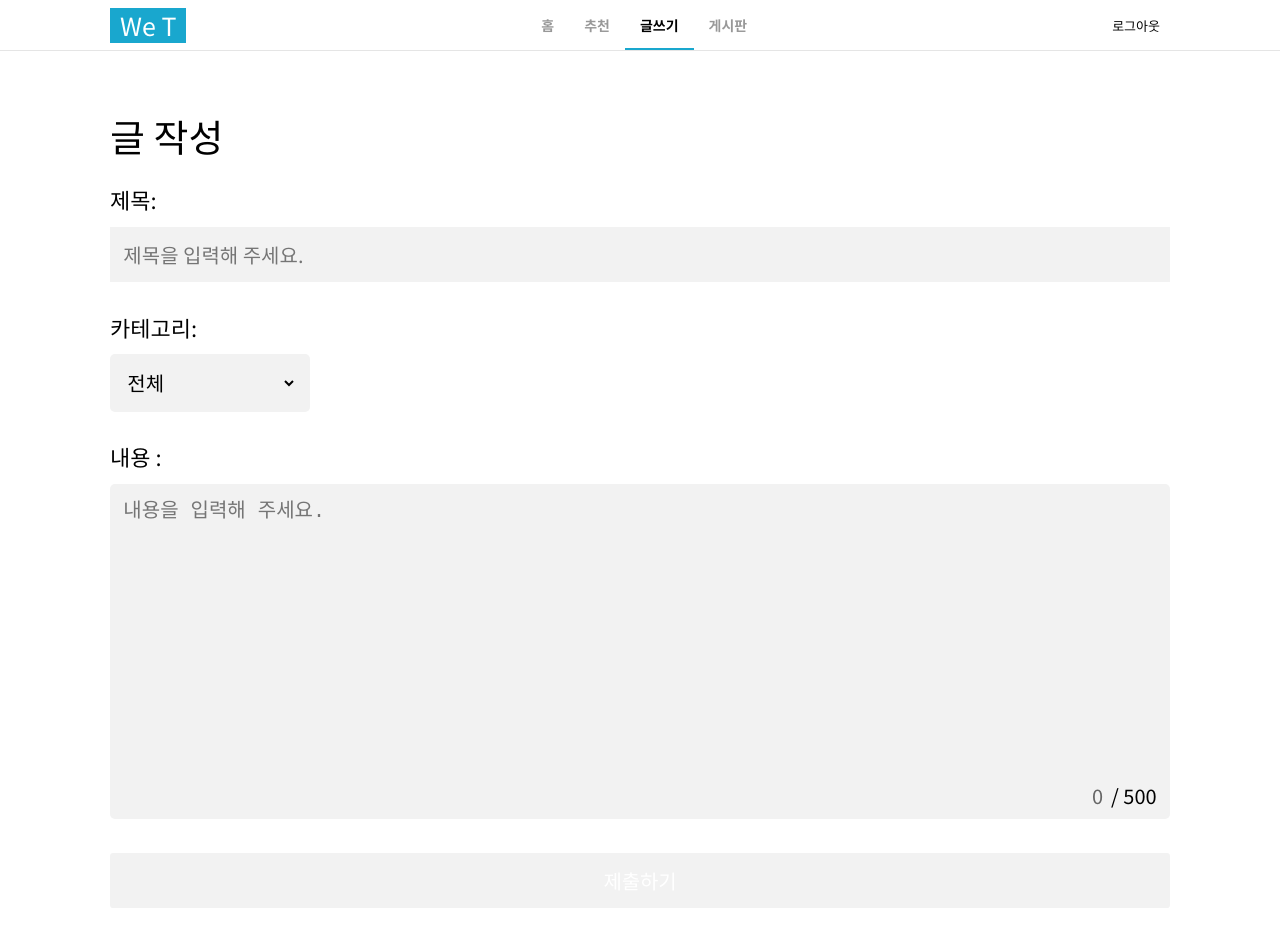
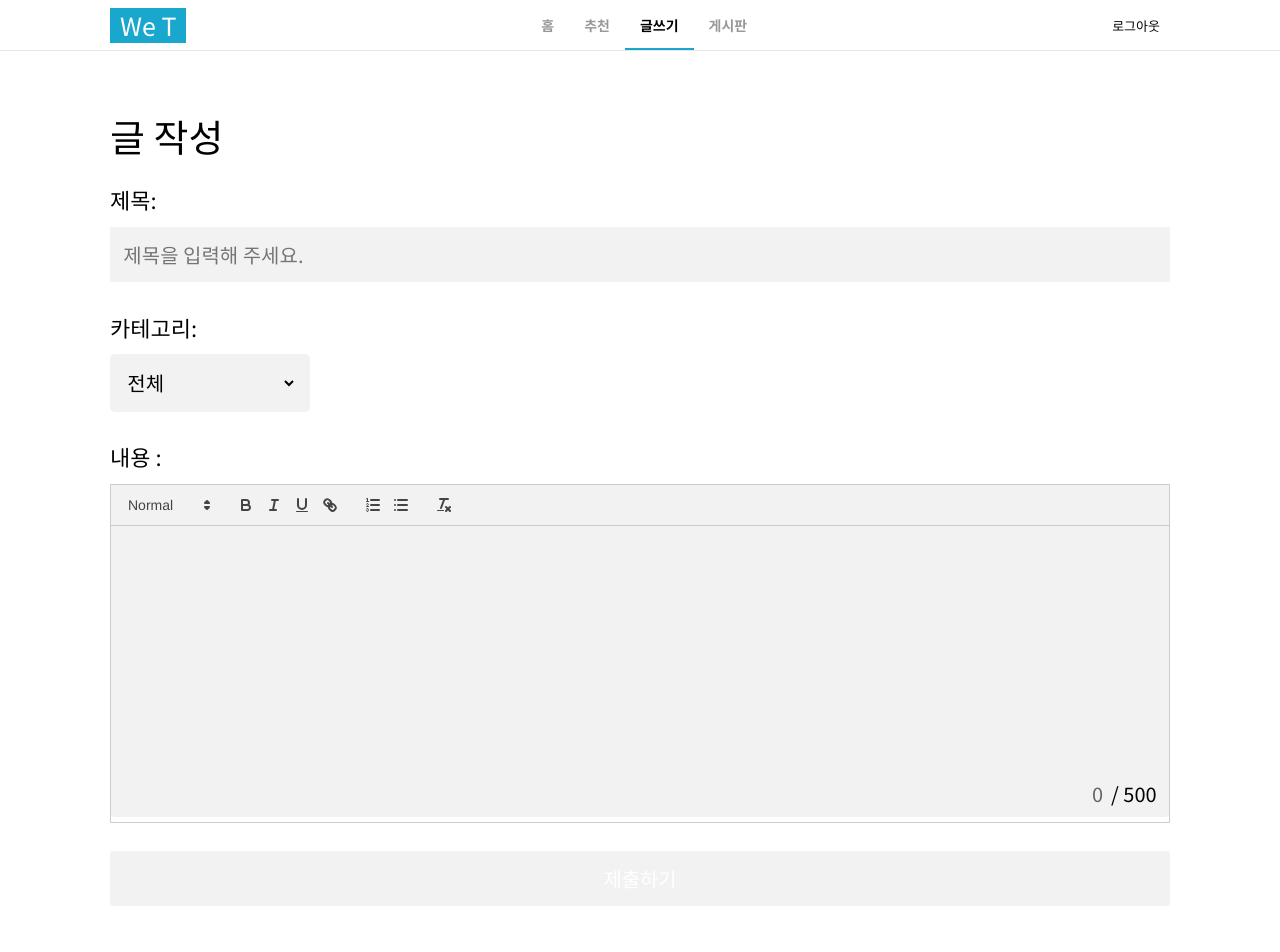
Before and after one commit to chuhongkyu/weT, a Next.js app: page /write in a window 1280 px wide. Shown: the top 952 px of the page. Built offline with nearby package versions, Linux system fonts and the light colour scheme; no server answers; sample sign-in values are in the browser's storage.

Commit message:
Add Detail

```diff
--- a/components/home/list.tsx
+++ b/components/home/list.tsx
@@ -8,6 +8,7 @@ interface IListProps {
 }
 
 export default function List({ data }: IListProps) {
+
   return (
     <ul className={styles.items}>
       {data
@@ -15,7 +16,7 @@ export default function List({ data }: IListProps) {
             <li key={item._id} className={styles.item}>
               <Link href={`/detail/${item._id}`}>
                 <h5 className={styles.title}>{item.title}</h5>
-                <p className={styles.content}>{item.content}</p>
+                <p className={styles.content}></p>
                 <div className={styles.container_bottom}>
                   <p className={styles.date}>{item.time}</p>
                 </div>
--- a/package.json
+++ b/package.json
@@ -26,6 +26,7 @@
     "next-auth": "^4.22.1",
     "react": "18.2.0",
     "react-dom": "18.2.0",
+    "react-quill": "^2.0.0",
     "recharts": "^2.7.2",
     "recoil": "^0.7.7",
     "scss": "^0.2.4",
--- a/pages/detail/[idx].tsx
+++ b/pages/detail/[idx].tsx
@@ -70,7 +70,7 @@ const Detail = ({ data }:any) => {
           </div>
 
           <div className={styles.main_content}>
-          <p className={styles.content} dangerouslySetInnerHTML={{ __html: formattedContent }}></p>
+            <p className={styles.content} dangerouslySetInnerHTML={{ __html: formattedContent }}></p>
           </div>
 
           {session?.user?.email == data.email ? (
--- a/pages/write/index.tsx
+++ b/pages/write/index.tsx
@@ -4,6 +4,12 @@ import { useEffect, useState } from 'react';
 import styles from 'styles/Write.module.scss';
 import Footer from "components/Footer"
 import { useSession } from 'next-auth/react';
+import dynamic from 'next/dynamic';
+import 'react-quill/dist/quill.snow.css';
+
+const ReactQuill = dynamic( () => import('react-quill'), {
+  ssr : false
+})
 
 const Write = () => {
   const [title, setTitle] = useState('');
@@ -26,8 +32,9 @@ const Write = () => {
     setTitle(event.target.value);
   };
 
-  const handleContentChange = (event: React.ChangeEvent<HTMLTextAreaElement>) => {
-    setContent(event.target.value);
+  const handleContentChange = (event: any) => {
+    console.log(content)
+    setContent(event);
   };
 
   const handleCategoryChange = (event: React.ChangeEvent<HTMLSelectElement>) => {
@@ -120,7 +127,10 @@ const Write = () => {
                         내용 :
                     </label>
                     <div className={styles.textarea_content}>
-                        <textarea
+                        <ReactQuill
+                        style={{ height: "89%" }}
+                        onChange={handleContentChange}/>
+                        {/* <textarea
                             id="content"
                             name="content"
                             className={styles.textarea}
@@ -128,7 +138,7 @@ const Write = () => {
                             rows={5}
                             onChange={handleContentChange}
                             placeholder={"내용을 입력해 주세요."}
-                        />
+                        />*/}
                         <p className={styles.count_number}>
                             <span className={styles.current}>{remainingChars}</span>/<span> 500</span>
                         </p>
--- a/styles/Detail.module.scss
+++ b/styles/Detail.module.scss
@@ -36,7 +36,7 @@
         .main_content{
             margin-top: max(2.6041666667vw, 20px);
             min-height: __vw(500);
-            border-bottom: 1px solid #ACACAC;
+            // border-bottom: 1px solid #ACACAC;
             .content{
                 font-size: 18px;
                 line-height: 135%;
@@ -50,6 +50,10 @@
             padding: 0 20px;
             .small_comment_lists{
                 .small_comment_list{
+                    &:first-of-type{
+                        border-top: 1px solid #ACACAC;
+                        padding-top: 20px;
+                    }
                     padding-bottom: 32px;
                     &:not(:last-of-type){
                         margin-bottom: 20px;
--- a/styles/Write.module.scss
+++ b/styles/Write.module.scss
@@ -52,12 +52,12 @@
             }
             .textarea_content{
                 display: block;
-
                 height: 100%;
                 background: #F2F2F2;
                 font-size: 20px;
                 border-radius: 5px;
                 position: relative;
+                height: __vw(500);
                 textarea{
                     width: 100%;
                     font-size: inherit;
--- a/styles/_entry.scss
+++ b/styles/_entry.scss
@@ -1,4 +1,4 @@
 @import './variables';
 @import './font.scss';
 @import './font-face.scss';
-@import './Content.scss'
+@import './Content.scss';
```
Also changed, not shown: 1 other file (tests, documents, lock files or other folders).
